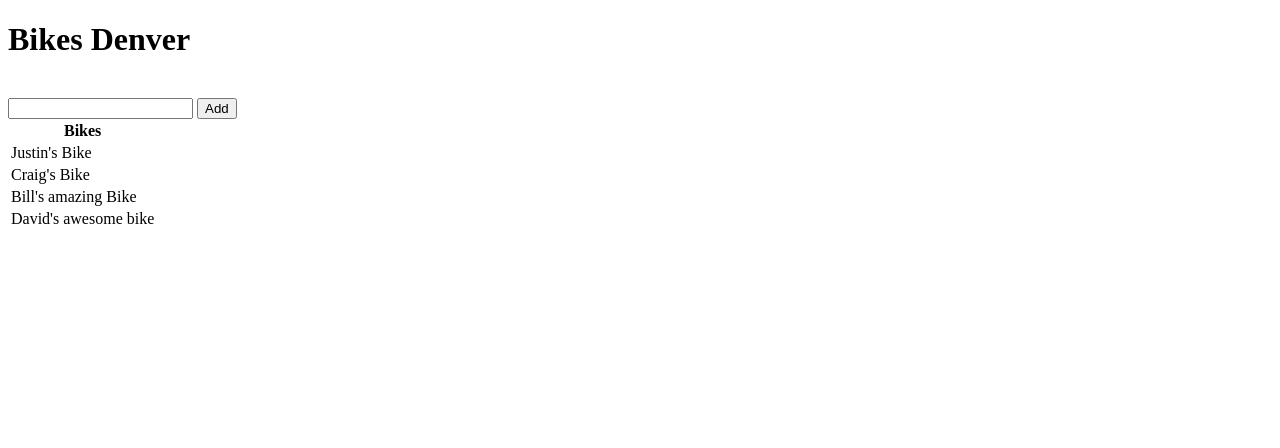
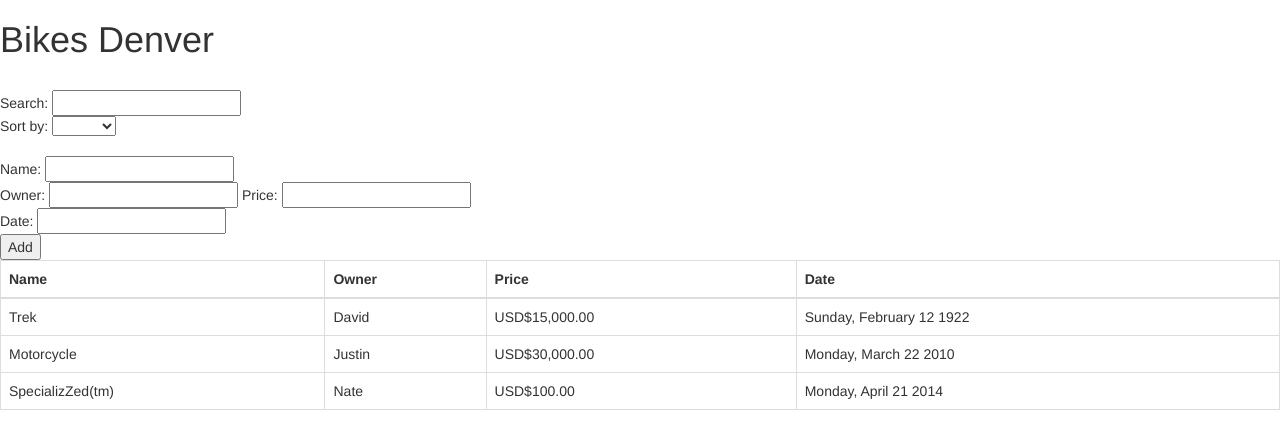
Before and after one commit to joelkazoulay/BikeApp, a plain HTML site: page index.html in a window 1280 px wide. Drawn offline with nearby package versions, Linux system fonts and the light colour scheme.

Commit message:
Week 2 Commit.  Displaying data objects and using filters.  Installed bootstrap.

```diff
--- a/app.js
+++ b/app.js
@@ -6,8 +6,27 @@ angular
 function AddBikeCtrl(){
     var mod = this;
     mod.data = null;
-    mod.bikes = ['Justin\'s Bike', 'Craig\'s Bike',
-        'Bill\'s amazing Bike','David\'s awesome bike'];
+    mod.bikes = [
+        {
+            Name: 'Trek',
+            Owner: 'David',
+            Price: 15000,
+            Date: '1922-02-12T02:12:33'
+        },
+        {
+            Name: 'Motorcycle',
+            Owner: 'Justin',
+            Price: 30000,
+            Date: '2010-03-22'
+        },
+        {
+            Name: 'SpecializZed(tm)',
+            Owner: 'Nate',
+            Price: 100,
+            Date: '2014-04-21'
+        }
+    ];
+
 
     mod.addBike = function(data){
         mod.bikes.push(data);
--- a/index.html
+++ b/index.html
@@ -2,8 +2,11 @@
 <html ng-app="app">
 <head lang="en">
     <meta charset="UTF-8">
+    <script src="https://maxcdn.bootstrapcdn.com/bootstrap/3.3.4/js/bootstrap.min.js"></script>
     <script src="https://ajax.googleapis.com/ajax/libs/angularjs/1.3.15/angular.min.js"></script>
     <script src="app.js"></script>
+    <link rel="stylesheet" href="https://maxcdn.bootstrapcdn.com/bootstrap/3.3.4/css/bootstrap.min.css">
+
     <title></title>
 </head>
 
@@ -11,19 +14,42 @@
 <h1> {{"Bikes" + " Denver"}} </h1>
 {{data}} </br>
 
+Search: <input type="text" value="" ng-model="simpleFilter"><br>
+Sort by:
+<select ng-model="sortBy">
+    <option value="Name">Name</option>
+    <option value="Owner">Owner</option>
+    <option value="-Price">Price</option>
+    <option value="Date">Date</option>
+</select>
+<br><br>
+
 <form ng-submit="bikeCtrl.addBike(bikeCtrl.data)">
-    <input type="text" ng-model="bikeCtrl.data">
+Name:     <input type="text" ng-model="bikeCtrl.data.Name"> <br>
+Owner:    <input type="text" ng-model="bikeCtrl.data.Owner">
+Price:    <input type="number" ng-model="bikeCtrl.data.Price"> <br>
+Date:     <input type="text" ng-model="bikeCtrl.data.Date"> <br>
+
     <input type="submit" value="Add">
 </form>
 
-<table>
+<table class="table table-hover table-bordered">
     <thead>
     <tr>
-        <th>Bikes</th>
+        <th>Name</th>
+        <th>Owner</th>
+        <th>Price</th>
+        <th>Date</th>
     </tr>
     </thead>
     <tbody>
-    <tr ng-repeat="bike in bikeCtrl.bikes"><td>{{bike}}</td></tr>
+    <tr ng-repeat="bike in bikeCtrl.bikes | filter:simpleFilter | orderBy:sortBy">
+        <td>{{bike.Name}}</td>
+        <td>{{bike.Owner}}</td>
+        <td>{{bike.Price | currency:'USD$'}}</td>
+        <td>{{bike.Date | date:'EEEE, MMMM d yyyy'}}</td>
+
+    </tr>
     </tbody>
 </table>
 
```
